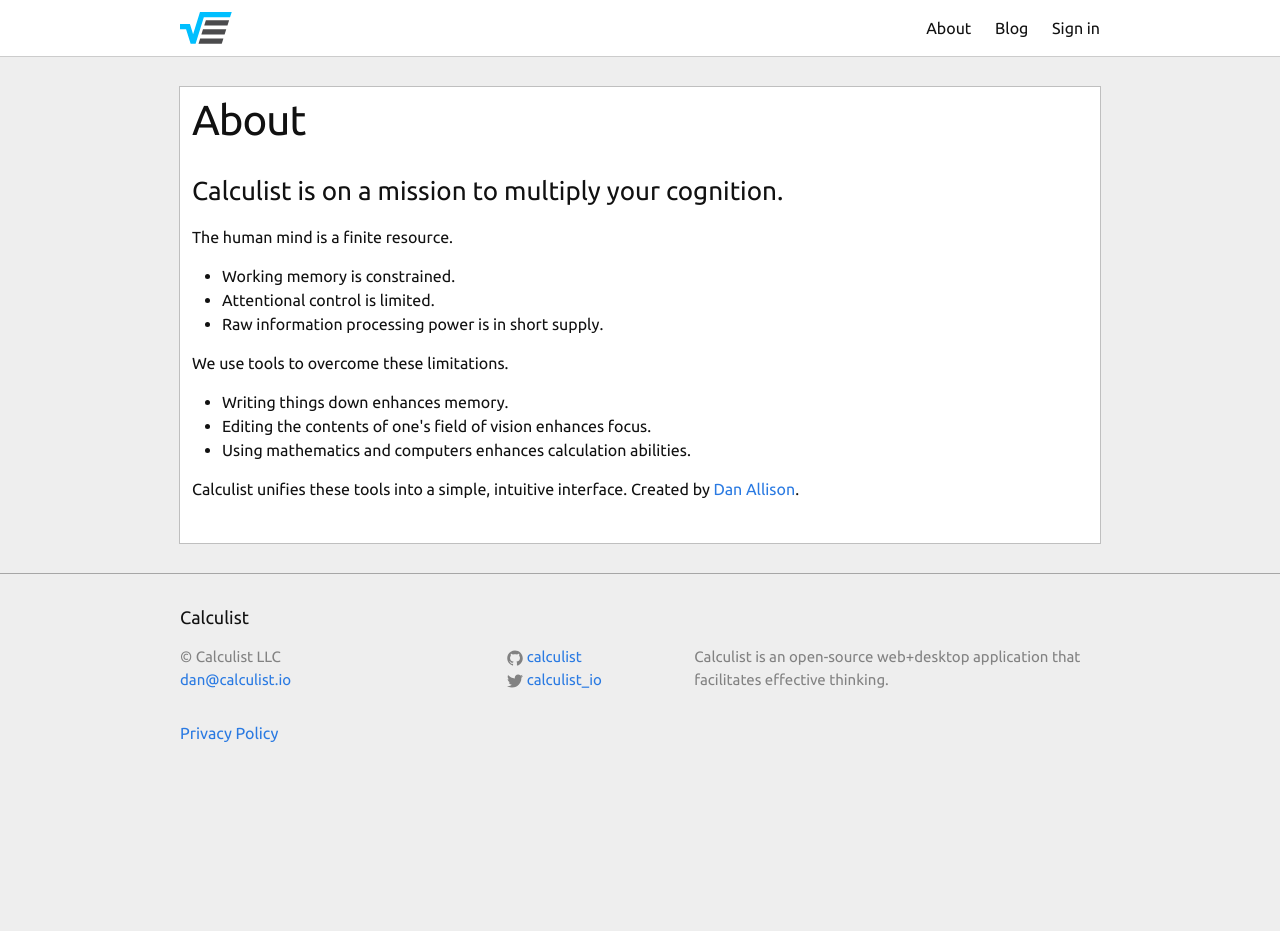
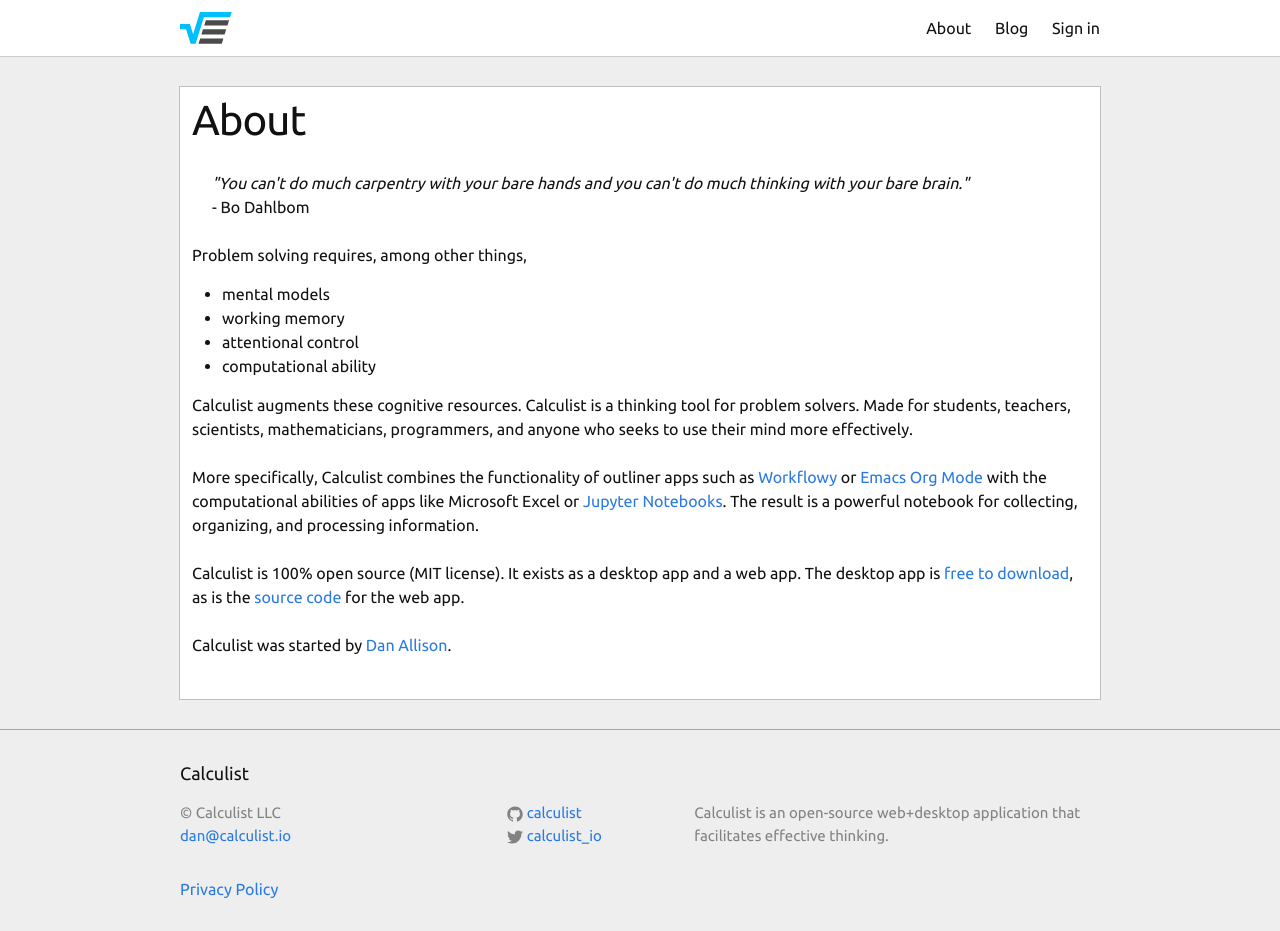
Before and after one commit to calculist/calculist.github.io, a Jekyll site: the page built from about.md, in a window 1280 px wide. Built offline with Jekyll 4.4.1, drawn with Linux system fonts in a browser that asks for light colours; before the commit the page ends 900 px from its top, so only the background shows below that.

Commit message:
Change about page

```diff
--- a/about.md
+++ b/about.md
@@ -4,22 +4,23 @@
 permalink: /about
 ---
 
-<h3>Calculist is on a mission to multiply your cognition.</h3>
-
-<p>
-  <span>The human mind is a finite resource.</span>
-  <ul>
-    <li>Working memory is constrained.</li>
-    <li>Attentional control is limited.</li>
-    <li>Raw information processing power is in short supply.</li>
-  </ul>
-</p>
-<p>
-  <span>We use tools to overcome these limitations.</span>
-  <ul>
-    <li>Writing things down enhances memory.</li>
-    <li>Editing the contents of one's field of vision enhances focus.</li>
-    <li>Using mathematics and computers enhances calculation abilities.</li>
-  </ul>
-</p>
-Calculist unifies these tools into a simple, intuitive interface. Created by [Dan Allison](https://github.com/danallison).
+<div style="margin-left: 20px;">
+	<em>"You can't do much carpentry with your bare hands and you can't do much thinking with your bare brain."&nbsp;</em><br>
+	- Bo Dahlbom
+</div>
+<br>
+Problem solving requires, among other things,<br>
+<ul>
+	<li>mental models</li>
+	<li>working memory</li>
+	<li>attentional control</li>
+	<li>computational ability</li>
+</ul>
+Calculist augments these cognitive resources. Calculist is a thinking tool for problem solvers. Made for students, teachers, scientists, mathematicians, programmers, and anyone who seeks to use their mind more effectively.<br>
+<br>
+More specifically, Calculist combines the functionality of outliner apps such as&nbsp;<a href="https://workflowy.com/" target="_blank">Workflowy</a> or&nbsp;<a href="http://orgmode.org/" target="_blank">Emacs Org Mode</a> with the computational abilities of apps like Microsoft Excel or&nbsp;<a href="https://jupyter.org/" target="_blank">Jupyter Notebooks</a>.&nbsp;The result is a powerful notebook for collecting, organizing, and processing information.<br>
+<br>
+Calculist is 100% open source (MIT license). It exists as a
+desktop app&nbsp;and a web app.&nbsp;The desktop app is&nbsp;<a href="https://github.com/calculist/calculist-desktop/releases" target="_blank">free to download</a>, as is the&nbsp;<a href="https://github.com/calculist/app.calculist.io" target="_blank">source code</a> for the web app.<br>
+<br>
+Calculist was started by [Dan Allison](https://github.com/danallison).
```
